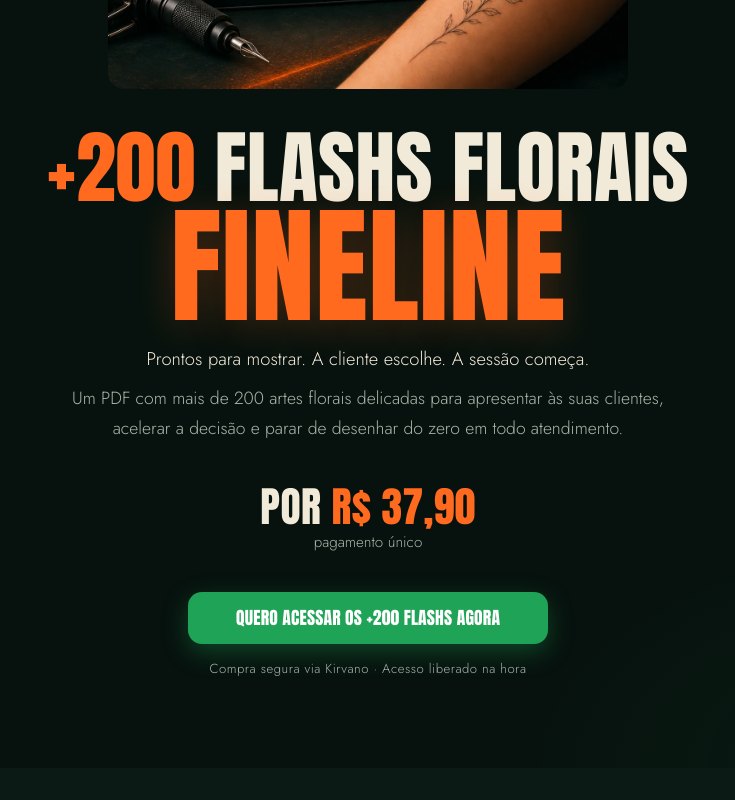
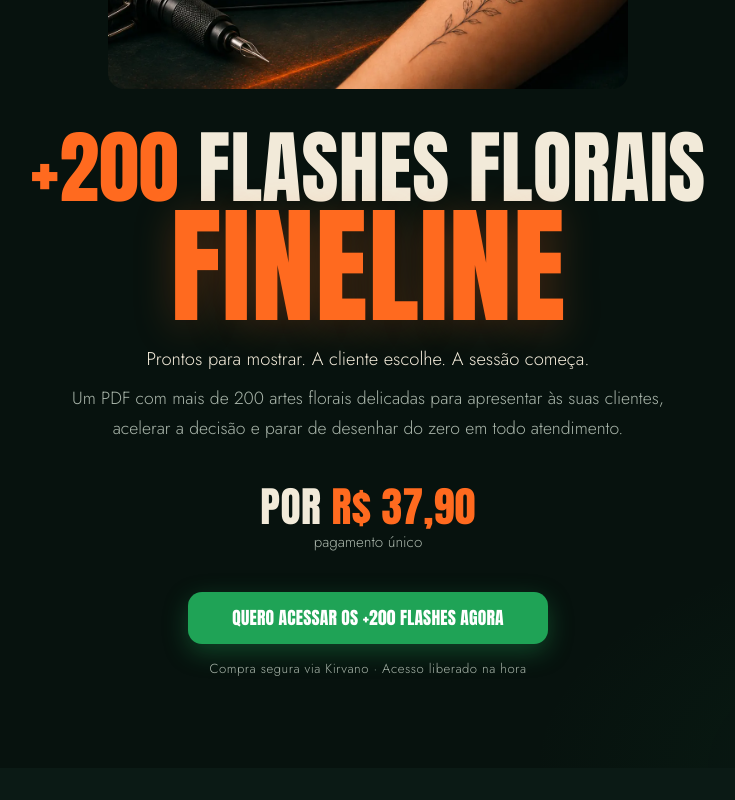
Before and after one commit to blessupofc/200-Flashes, a Next.js app: page / in a window 1280 px wide. Shown: the part 560-1360 px from the top of the page, without its empty margins (272-1007 px from the left). Built offline with nearby package versions, Linux system fonts and the light colour scheme.

Commit message:
Corrige plural de flash para flashes em toda a página

```diff
--- a/app/page.tsx
+++ b/app/page.tsx
@@ -1,15 +1,18 @@
 const checkout = "https://pay.kirvano.com/1d6cfd46-2839-46f2-9f6e-015fc6db5877";
+
 
 function Button({ children }: { children: React.ReactNode }) {
   return <div className="button-wrap"><a className="cta" href={checkout} target="_blank" rel="noopener noreferrer">{children}</a></div>;
 }
 
+
 function Picture({ src, alt, size = "medium", eager = false }: { src: string; alt: string; size?: "small" | "medium" | "large" | "full"; eager?: boolean }) {
   return <div className={`picture ${size}`}><img src={`/assets/${src}`} alt={alt} loading={eager ? "eager" : "lazy"} /></div>;
 }
 
+
 const benefits = [
-  ["+200 flashs florais", "Mais de 200 artes em estilo fineline, do mais minimalista ao mais composto."],
+  ["+200 flashes florais", "Mais de 200 artes em estilo fineline, do mais minimalista ao mais composto."],
   ["PDF organizado", "Arquivo pronto para abrir no celular, tablet ou computador."],
   ["Pronto para mostrar", "Artes prontas para apresentar diretamente às clientes no atendimento."],
   ["Base para adaptar", "Combine, ajuste ou redimensione conforme cada atendimento."],
@@ -17,11 +20,13 @@ const benefits = [
   ["Uso no seu estúdio", "Use quantas vezes quiser nos seus atendimentos."],
 ];
 
+
 const uses = [
   ["uso-01-atendimento.webp", "No atendimento presencial", "Abre o PDF no tablet, mostra a categoria que a cliente pediu e deixa ela escolher com o desenho na frente."],
   ["uso-02-whatsapp.webp", "No WhatsApp", "Manda três ou quatro opções antes da sessão e a cliente já chega decidida."],
-  ["uso-03-redes.webp", "Nas redes sociais", "Usa os flashs como oferta de disponibilidade e atrai quem já sabe o que quer."],
+  ["uso-03-redes.webp", "Nas redes sociais", "Usa os flashes como oferta de disponibilidade e atrai quem já sabe o que quer."],
 ];
+
 
 const objections = [
   ["objecao-01.webp", '"Vou parecer que copio?"', "Flash é prática comum e valorizada no mercado. A cliente escolhe uma arte pronta sabendo disso, e você ainda ajusta ao corpo dela. Tatuador com catálogo é visto como organizado, não como copiador."],
@@ -29,17 +34,19 @@ const objections = [
   ["objecao-03.webp", '"200 é muito, vou usar tudo isso?"', "Não precisa. Mas com 200 opções você sempre tem o floral certo para o pedido que aparecer, do mais minimalista ao mais composto."],
 ];
 
+
 export default function Home() {
   return <main>
     <header className="hero section center"><div className="wide">
       <span className="eyebrow">Acesso imediato • Estilo fineline</span>
-      <Picture src="hero-flashs.webp" alt="Tablet com mais de 200 flashs florais fineline, folhas impressas e braço tatuado" eager />
-      <h1><span><em>+200</em> Flashs Florais</span><strong>Fineline</strong></h1>
+      <Picture src="hero-flashs.webp" alt="Tablet com mais de 200 flashes florais fineline, folhas impressas e braço tatuado" eager />
+      <h1><span><em>+200</em> flashes Florais</span><strong>Fineline</strong></h1>
       <p className="lead white">Prontos para mostrar. A cliente escolhe. A sessão começa.</p>
       <p className="sublead">Um PDF com mais de 200 artes florais delicadas para apresentar às suas clientes, acelerar a decisão e parar de desenhar do zero em todo atendimento.</p>
       <div className="price"><b>por <em>R$ 37,90</em></b><span>pagamento único</span></div>
-      <Button>Quero acessar os +200 flashs agora</Button><p className="secure">Compra segura via Kirvano · Acesso liberado na hora</p>
+      <Button>Quero acessar os +200 flashes agora</Button><p className="secure">Compra segura via Kirvano · Acesso liberado na hora</p>
     </div></header>
+
 
     <section className="section alt"><div className="narrow"><h2>Você reconhece essa cena?</h2>
       <Picture src="dor-tatuadora.webp" alt="Tatuadora cansada desenhando flores no caderno com relógio ao fundo" size="large" />
@@ -48,22 +55,31 @@ export default function Home() {
       <blockquote>Você não está cobrando pelo tempo de desenho. Está cobrando pela tatuagem. E cada atendimento que começa do zero é lucro saindo pela porta.</blockquote>
     </div></section>
 
-    <section className="section center"><div className="narrow"><h2>Quem tem acervo pronto fecha mais rápido</h2><Picture src="antes-depois.webp" alt="Comparação antes e depois: desenhar do zero versus escolher no acervo pronto" size="full" /><p>Tatuador que mostra opções na hora passa segurança. A cliente vê 15 flashs florais, aponta dois, você ajusta um detalhe e agenda. O que era uma hora de indecisão vira dez minutos de escolha.</p><p>Não é sobre parar de criar. É sobre ter uma base pronta para os pedidos que se repetem toda semana, e guardar sua criatividade para os projetos que realmente pedem desenho autoral.</p><Button>Quero meu acervo pronto</Button></div></section>
 
-    <section className="section alt center"><div className="wide"><h2>Tudo o que vem no acervo</h2><Picture src="acervo-200.webp" alt="Mais de 200 possibilidades em um único acervo de flashs florais fineline" size="large" /><div className="cards">{benefits.map(([title,text]) => <article key={title}><h3>{title}</h3><p>{text}</p></article>)}</div><Button>Quero acessar os +200 flashs</Button></div></section>
+    <section className="section center"><div className="narrow"><h2>Quem tem acervo pronto fecha mais rápido</h2><Picture src="antes-depois.webp" alt="Comparação antes e depois: desenhar do zero versus escolher no acervo pronto" size="full" /><p>Tatuador que mostra opções na hora passa segurança. A cliente vê 15 flashes florais, aponta dois, você ajusta um detalhe e agenda. O que era uma hora de indecisão vira dez minutos de escolha.</p><p>Não é sobre parar de criar. É sobre ter uma base pronta para os pedidos que se repetem toda semana, e guardar sua criatividade para os projetos que realmente pedem desenho autoral.</p><Button>Quero meu acervo pronto</Button></div></section>
+
+
+    <section className="section alt center"><div className="wide"><h2>Tudo o que vem no acervo</h2><Picture src="acervo-200.webp" alt="Mais de 200 possibilidades em um único acervo de flashes florais fineline" size="large" /><div className="cards">{benefits.map(([title,text]) => <article key={title}><h3>{title}</h3><p>{text}</p></article>)}</div><Button>Quero acessar os +200 flashes</Button></div></section>
+
 
     <section className="section center"><div className="wide"><h2>Três jeitos de colocar o acervo para trabalhar</h2><p className="section-note">Já no próximo cliente.</p><div className="uses">{uses.map(([src,title,text]) => <article key={title}><Picture src={src} alt={title} size="full"/><h3>{title}</h3><p>{text}</p></article>)}</div><Button>Quero usar no meu próximo cliente</Button></div></section>
 
+
     <section className="section alt center"><div className="wide"><h2>Esse material é para você?</h2><div className="audience"><article><h3>É para você se:</h3><ul className="yes"><li>Você tatua ou está começando e ainda não tem um acervo próprio</li><li>Você atende clientes que pedem florais delicados com frequência</li><li>Você perde tempo criando opções para pedidos simples</li><li>Você quer passar mais profissionalismo na hora de mostrar referências</li></ul></article><article><h3>Não é para você se:</h3><ul className="no"><li>Você trabalha só com projetos autorais e nunca faz flash</li><li>Você procura um curso de desenho (isso aqui é acervo pronto, não aula)</li></ul></article></div><Button>É para mim, quero garantir</Button></div></section>
 
-    <section className="section"><div className="narrow"><h2 className="center">Talvez você esteja pensando...</h2><div className="objections">{objections.map(([src,title,text]) => <article key={title}><Picture src={src} alt={title} size="small"/><h3>{title}</h3><p>{text}</p></article>)}</div><Button>Quero garantir meus +200 flashs</Button></div></section>
 
-    <section className="section offer center"><div className="narrow"><h2>Faça a conta</h2><Picture src="quanto-vale-30min.webp" alt="Quanto vale 30 minutos do seu atendimento: acervo por R$ 37,90"/><p>Se o acervo economizar 30 minutos em um único atendimento, ele já se pagou. Em um mês, são horas devolvidas para tatuar mais, ou simplesmente para sair mais cedo do estúdio.</p><div className="price"><b>por <em>R$ 37,90</em></b><span>pagamento único</span></div><Button>Quero garantir meus +200 flashs</Button><p className="secure">Compra segura via Kirvano · Acesso imediato</p></div></section>
+    <section className="section"><div className="narrow"><h2 className="center">Talvez você esteja pensando...</h2><div className="objections">{objections.map(([src,title,text]) => <article key={title}><Picture src={src} alt={title} size="small"/><h3>{title}</h3><p>{text}</p></article>)}</div><Button>Quero garantir meus +200 flashes</Button></div></section>
+
+
+    <section className="section offer center"><div className="narrow"><h2>Faça a conta</h2><Picture src="quanto-vale-30min.webp" alt="Quanto vale 30 minutos do seu atendimento: acervo por R$ 37,90"/><p>Se o acervo economizar 30 minutos em um único atendimento, ele já se pagou. Em um mês, são horas devolvidas para tatuar mais, ou simplesmente para sair mais cedo do estúdio.</p><div className="price"><b>por <em>R$ 37,90</em></b><span>pagamento único</span></div><Button>Quero garantir meus +200 flashes</Button><p className="secure">Compra segura via Kirvano · Acesso imediato</p></div></section>
+
 
     <section className="section center"><div className="narrow"><div className="guarantee"><strong>7</strong><span>dias</span></div><h2>Risco zero para você</h2><p>Você tem 7 dias para abrir o material, usar nos atendimentos e decidir. Se não fizer sentido para o seu estúdio, pede o reembolso direto pela Kirvano e recebe tudo de volta.</p><Button>Quero testar sem risco</Button></div></section>
 
+
     <section className="section alt"><div className="narrow"><h2 className="center">Ainda tem dúvidas?</h2><details><summary>Como recebo o material?</summary><p>Por e-mail, logo após a confirmação do pagamento, com acesso pela área de membros da Kirvano.</p></details><details><summary>Funciona no celular?</summary><p>Sim. É um PDF comum, abre em qualquer aparelho.</p></details><details><summary>Posso usar em quantas clientes quiser?</summary><p>Sim, o acervo é seu para usar nos atendimentos do seu estúdio.</p></details><details><summary>O pagamento é seguro?</summary><p>Sim, todo o processo é feito pela Kirvano, com os meios de pagamento disponíveis no checkout.</p></details></div></section>
 
-    <section className="section final center"><div className="narrow"><Picture src="cta-final.webp" alt="+200 flashs florais fineline por R$ 37,90"/><h2>Pare de começar do zero no próximo atendimento</h2><p className="sublead">Mais de 200 flashs florais fineline, acesso imediato, por R$ 37,90.</p><Button>Quero acessar os +200 flashs agora</Button><p className="secure">Compra segura via Kirvano</p></div></section><footer>© 2026 · Todos os direitos reservados</footer>
+
+    <section className="section final center"><div className="narrow"><Picture src="cta-final.webp" alt="+200 flashes florais fineline por R$ 37,90"/><h2>Pare de começar do zero no próximo atendimento</h2><p className="sublead">Mais de 200 flashes florais fineline, acesso imediato, por R$ 37,90.</p><Button>Quero acessar os +200 flashes agora</Button><p className="secure">Compra segura via Kirvano</p></div></section><footer>© 2026 · Todos os direitos reservados</footer>
   </main>;
 }
```
